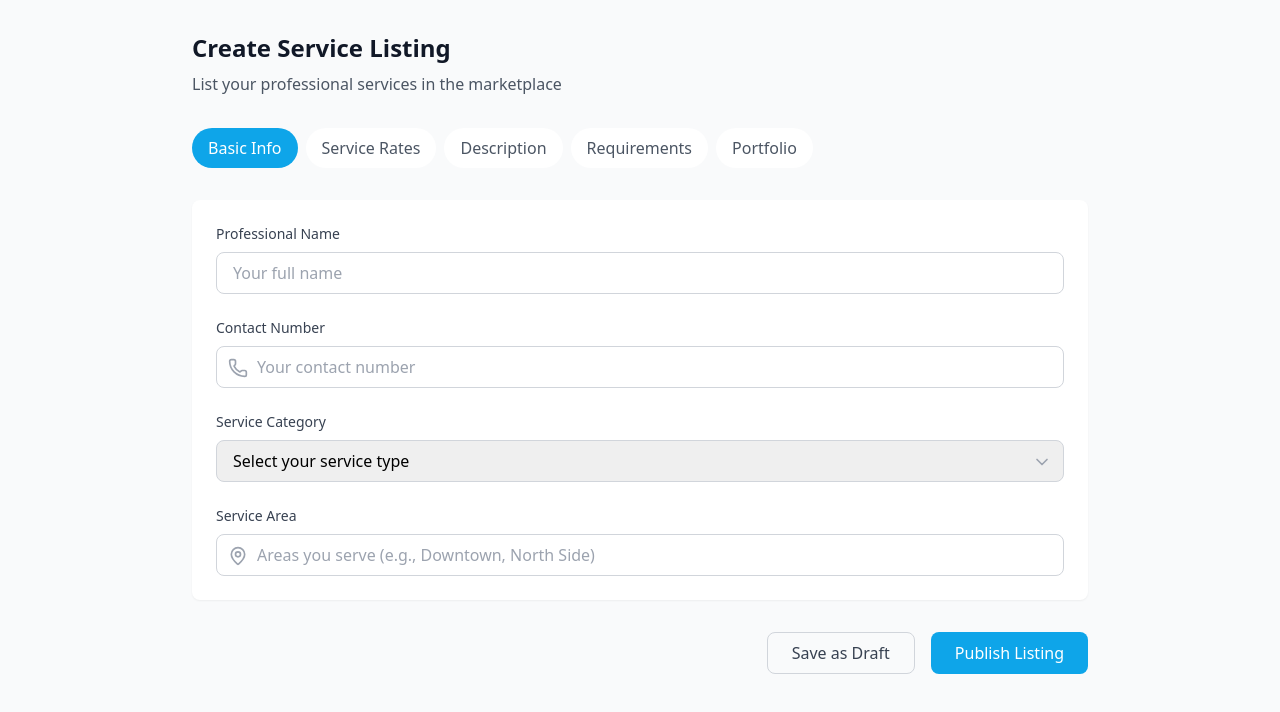
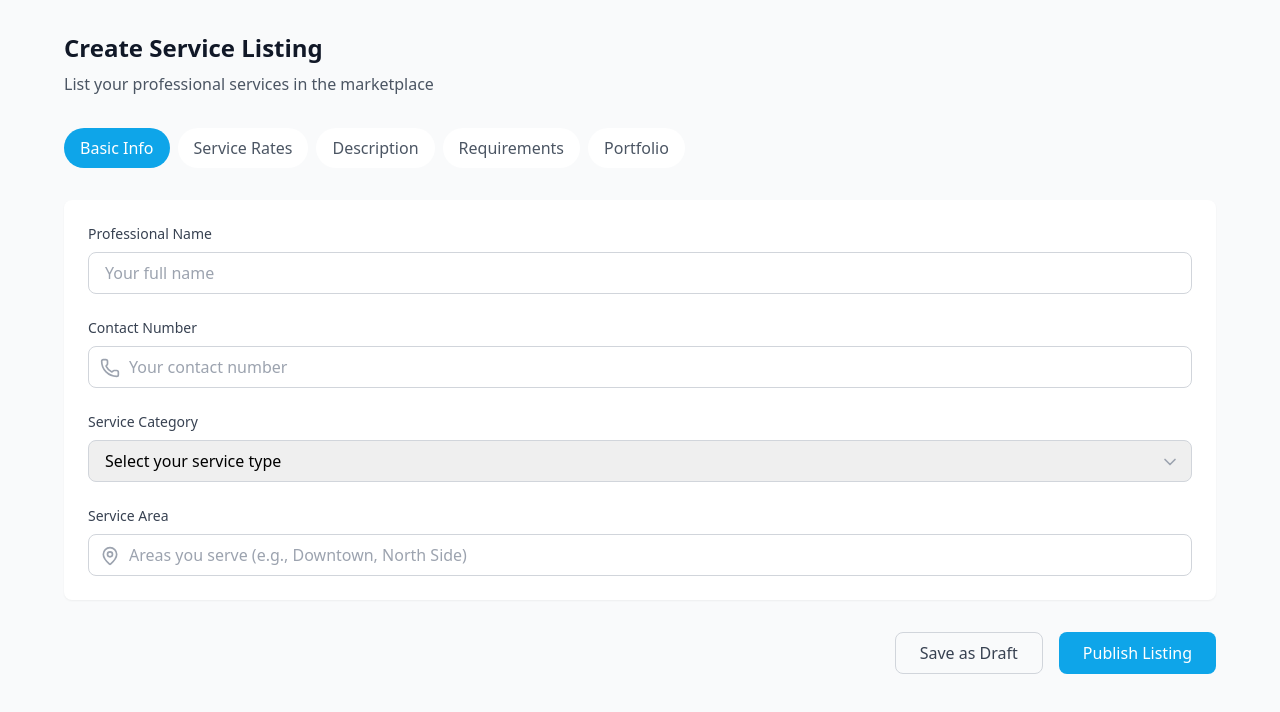
Before and after one commit to alanph7/Networkk-Project-Final, a React (Vite) app in the folder network/: page /gigcreate in a window 1280 px wide. Shown: the top 712 px of the page. Built offline with nearby package versions, Linux system fonts and the light colour scheme.

Commit message:
gigcreate-size

```diff
--- a/network/src/pages/Seller/GigCreate.jsx
+++ b/network/src/pages/Seller/GigCreate.jsx
@@ -27,7 +27,7 @@ const ServiceListingPage = () => {
 
   return (
     <div className="min-h-screen bg-gray-50 p-4 md:p-8">
-      <div className="max-w-4xl mx-auto">
+      <div className="max-w-6xl mx-auto">
         {/* Header */}
         <div className="mb-8">
           <h1 className="text-2xl font-bold text-gray-900">Create Service Listing</h1>
```
